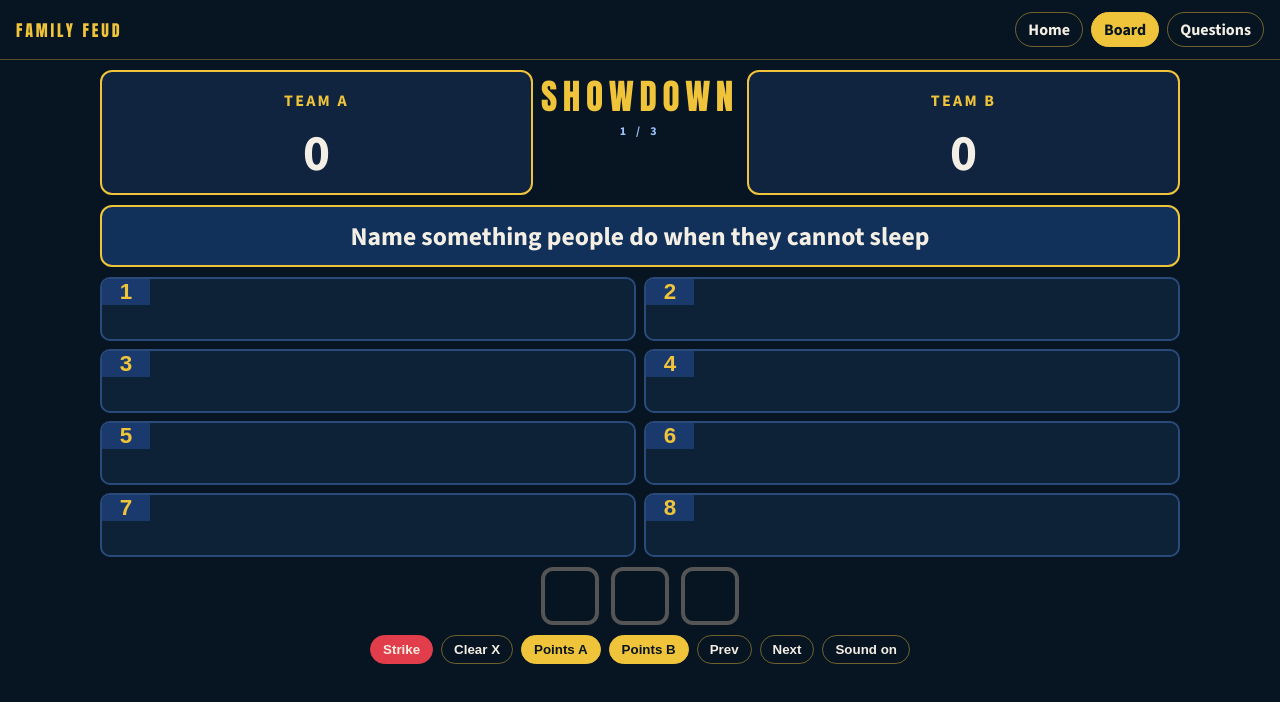
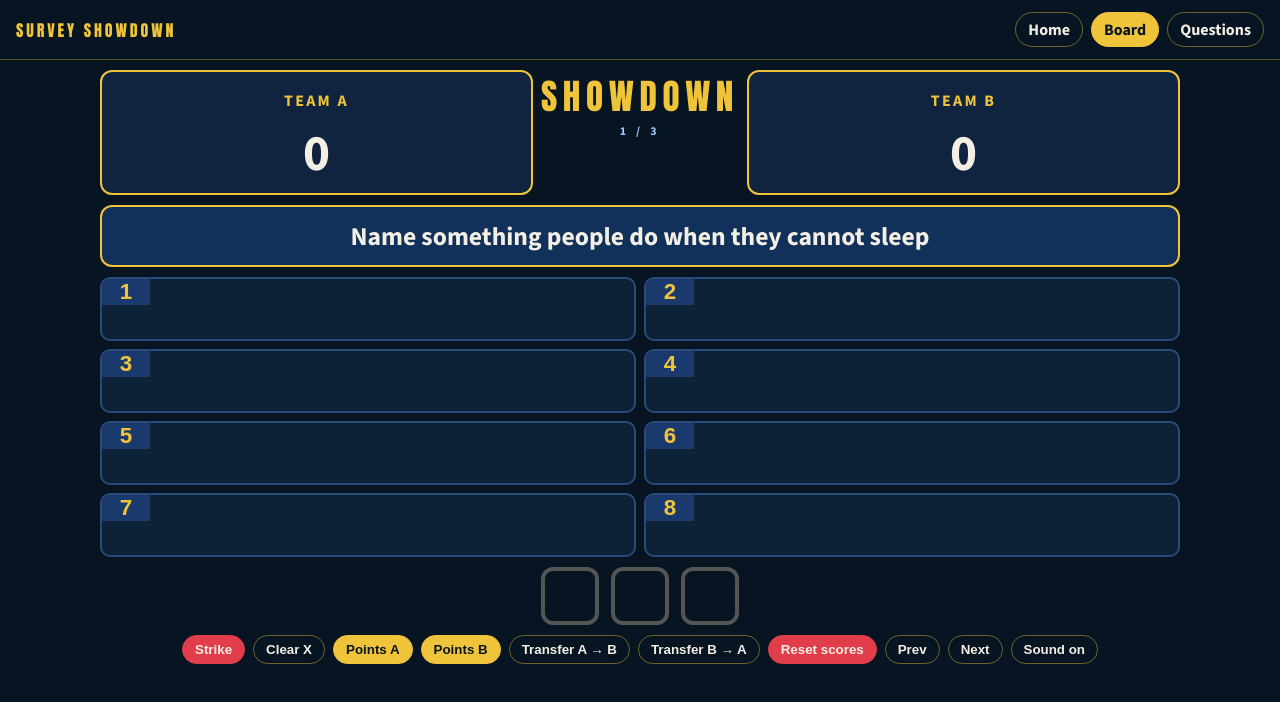
Before and after one commit to RonM-REAC/Family-Feud, a React app: page board.html in a window 1280 px wide. Built offline with nearby package versions, Linux system fonts and the light colour scheme.

Commit message:
Update board.html

```diff
--- a/board.html
+++ b/board.html
@@ -3,14 +3,14 @@
 <head>
   <meta charset="UTF-8" />
   <meta name="viewport" content="width=device-width, initial-scale=1" />
-  <title>Board · Family Feud</title>
+  <title>Board · Survey Showdown</title>
   <link rel="preconnect" href="https://fonts.googleapis.com" />
   <link href="https://fonts.googleapis.com/css2?family=Anton&family=Source+Sans+3:wght@400;700;800&display=swap" rel="stylesheet" />
   <link rel="stylesheet" href="css/site.css" />
 </head>
 <body data-page="board" class="board-page">
   <header class="nav">
-    <a class="brand" href="index.html">FAMILY FEUD</a>
+    <a class="brand" href="index.html">SURVEY SHOWDOWN</a>
     <nav class="links">
       <a data-nav="home" href="index.html">Home</a>
       <a data-nav="board" href="board.html">Board</a>
@@ -32,7 +32,6 @@
         <strong id="right-score">0</strong>
       </div>
     </div>
-
     <div id="question" class="question">Survey says...</div>
     <div id="slots" class="slots"></div>
     <div class="strikes">
@@ -40,12 +39,14 @@
       <div class="x" data-strike="2">X</div>
       <div class="x" data-strike="3">X</div>
     </div>
-
     <div class="controls">
       <button id="strike" class="red" type="button">Strike</button>
       <button id="clear" type="button">Clear X</button>
       <button id="points-a" class="gold" type="button">Points A</button>
       <button id="points-b" class="gold" type="button">Points B</button>
+      <button id="transfer-ab" type="button">Transfer A &rarr; B</button>
+      <button id="transfer-ba" type="button">Transfer B &rarr; A</button>
+      <button id="reset-scores" class="red" type="button">Reset scores</button>
       <button id="prev" type="button">Prev</button>
       <button id="next" type="button">Next</button>
       <button id="mute" type="button">Sound on</button>
```
